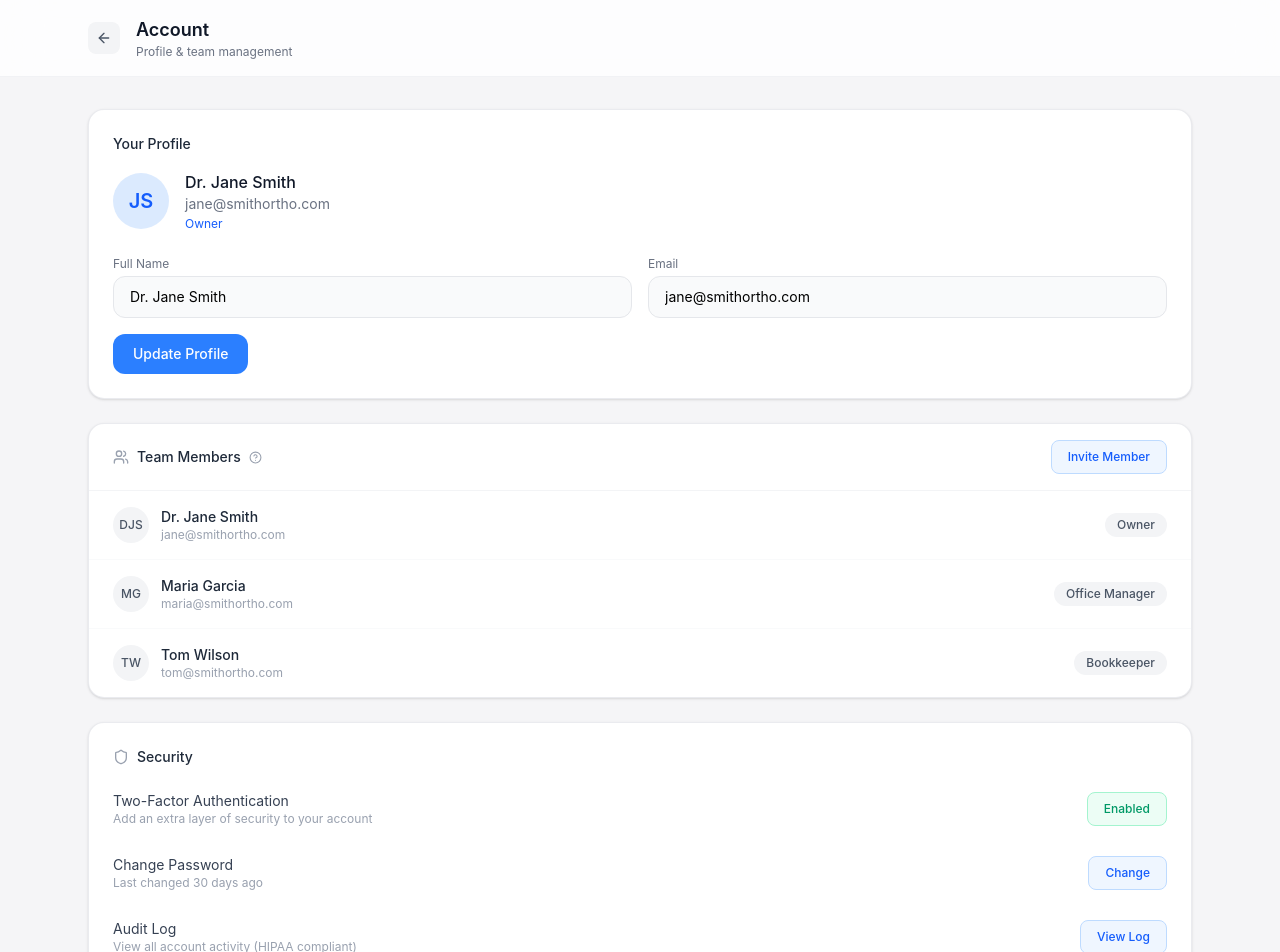
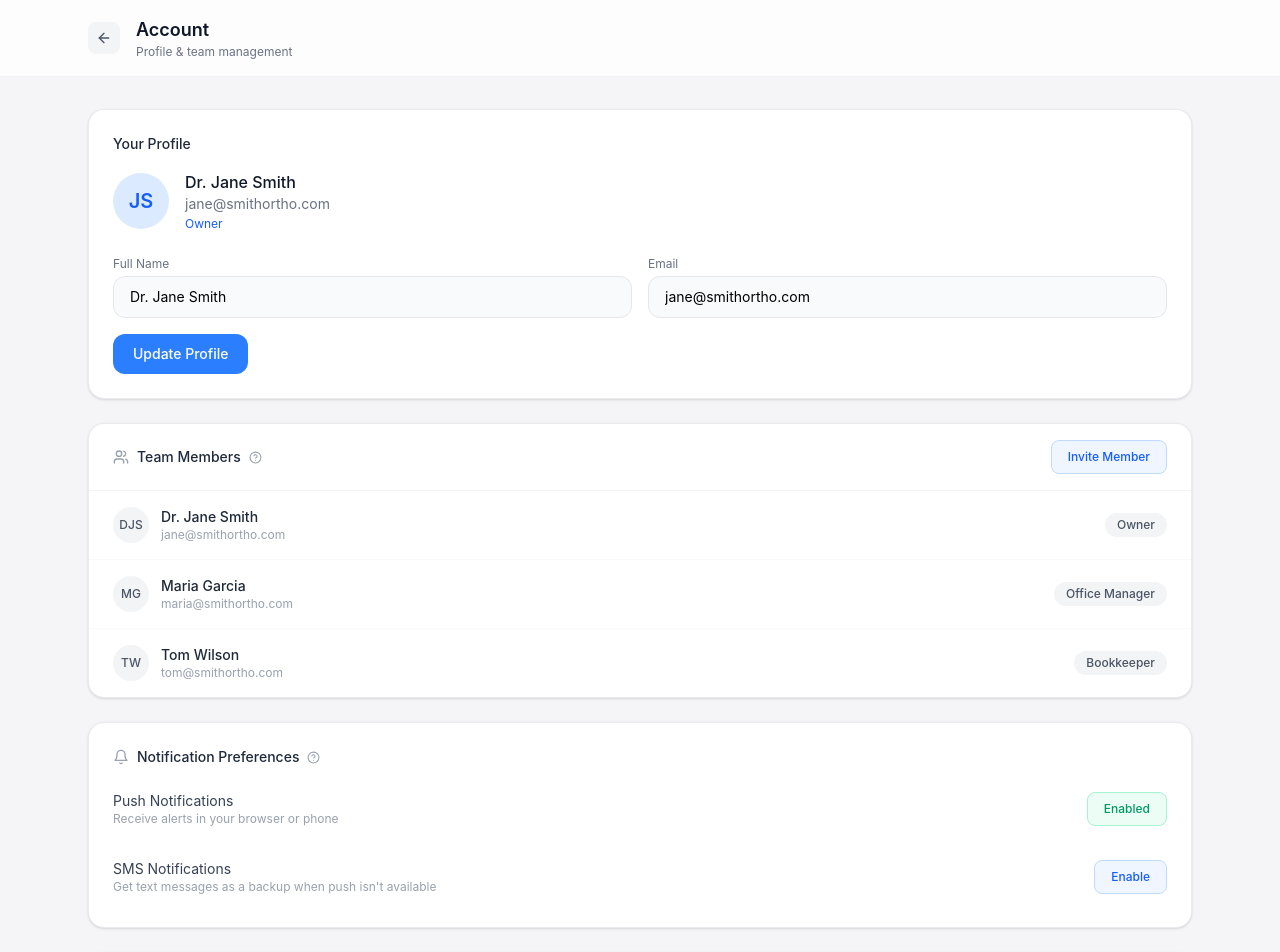
Before and after one commit to parrish727/OrthoFlow, a React (Vite) app in the folder frontend/: page /account in a window 1280 px wide. Shown: the top 952 px of the page. Built offline with nearby package versions, Linux system fonts and the light colour scheme; no server answers; sample sign-in values are in the browser's storage.

Commit message:
Add notification preferences UI in Account page (push + SMS toggle)

```diff
--- a/frontend/src/pages/Account.tsx
+++ b/frontend/src/pages/Account.tsx
@@ -1,5 +1,6 @@
+import { useState } from 'react'
 import { useNavigate } from 'react-router-dom'
-import { ArrowLeft, Shield, Users, HelpCircle } from 'lucide-react'
+import { ArrowLeft, Shield, Users, HelpCircle, Bell } from 'lucide-react'
 import Tooltip from '../components/Tooltip'
 
 const teamMembers = [
@@ -16,6 +17,8 @@ const roleDescriptions: Record<string, string> = {
 
 export default function Account() {
   const navigate = useNavigate()
+  const [smsEnabled, setSmsEnabled] = useState(false)
+  const [smsPhone, setSmsPhone] = useState('')
 
   return (
     <div className="min-h-screen bg-[#f5f5f7]">
@@ -94,6 +97,52 @@ export default function Account() {
           </div>
         </div>
 
+        {/* Notification Preferences */}
+        <div className="bg-white rounded-2xl border border-gray-200/80 p-6 shadow-sm mb-6">
+          <div className="flex items-center gap-2 mb-4">
+            <Bell size={16} className="text-gray-400" />
+            <h3 className="text-sm font-medium text-gray-800">Notification Preferences</h3>
+            <Tooltip content="Choose how you want to be notified when invoices need your attention.">
+              <HelpCircle size={13} className="text-gray-400" />
+            </Tooltip>
+          </div>
+          <div className="space-y-4">
+            <div className="flex items-center justify-between py-2">
+              <div>
+                <p className="text-sm text-gray-700">Push Notifications</p>
+                <p className="text-xs text-gray-400">Receive alerts in your browser or phone</p>
+              </div>
+              <button className="px-4 py-2 text-xs font-medium text-emerald-600 bg-emerald-50 rounded-lg border border-emerald-200">Enabled</button>
+            </div>
+            <div className="flex items-center justify-between py-2">
+              <div>
+                <p className="text-sm text-gray-700">SMS Notifications</p>
+                <p className="text-xs text-gray-400">Get text messages as a backup when push isn't available</p>
+              </div>
+              {smsEnabled ? (
+                <button onClick={() => setSmsEnabled(false)} className="px-4 py-2 text-xs font-medium text-emerald-600 bg-emerald-50 rounded-lg border border-emerald-200">Enabled</button>
+              ) : (
+                <button onClick={() => setSmsEnabled(true)} className="px-4 py-2 text-xs font-medium text-blue-600 bg-blue-50 hover:bg-blue-100 rounded-lg border border-blue-200 transition-colors">Enable</button>
+              )}
+            </div>
+            {smsEnabled && (
+              <div className="pl-0 pt-2">
+                <label className="block text-xs text-gray-500 mb-1">Phone Number for SMS</label>
+                <div className="flex gap-2">
+                  <input
+                    type="tel"
+                    value={smsPhone}
+                    onChange={e => setSmsPhone(e.target.value)}
+                    placeholder="(704) 555-0123"
+                    className="flex-1 px-4 py-2.5 bg-gray-50 border border-gray-200 rounded-xl text-sm"
+                  />
+                  <button className="px-4 py-2.5 bg-blue-500 hover:bg-blue-600 text-white text-xs font-medium rounded-xl transition-colors">Save</button>
+                </div>
+              </div>
+            )}
+          </div>
+        </div>
+
         {/* Security */}
         <div className="bg-white rounded-2xl border border-gray-200/80 p-6 shadow-sm">
           <div className="flex items-center gap-2 mb-4">
```
